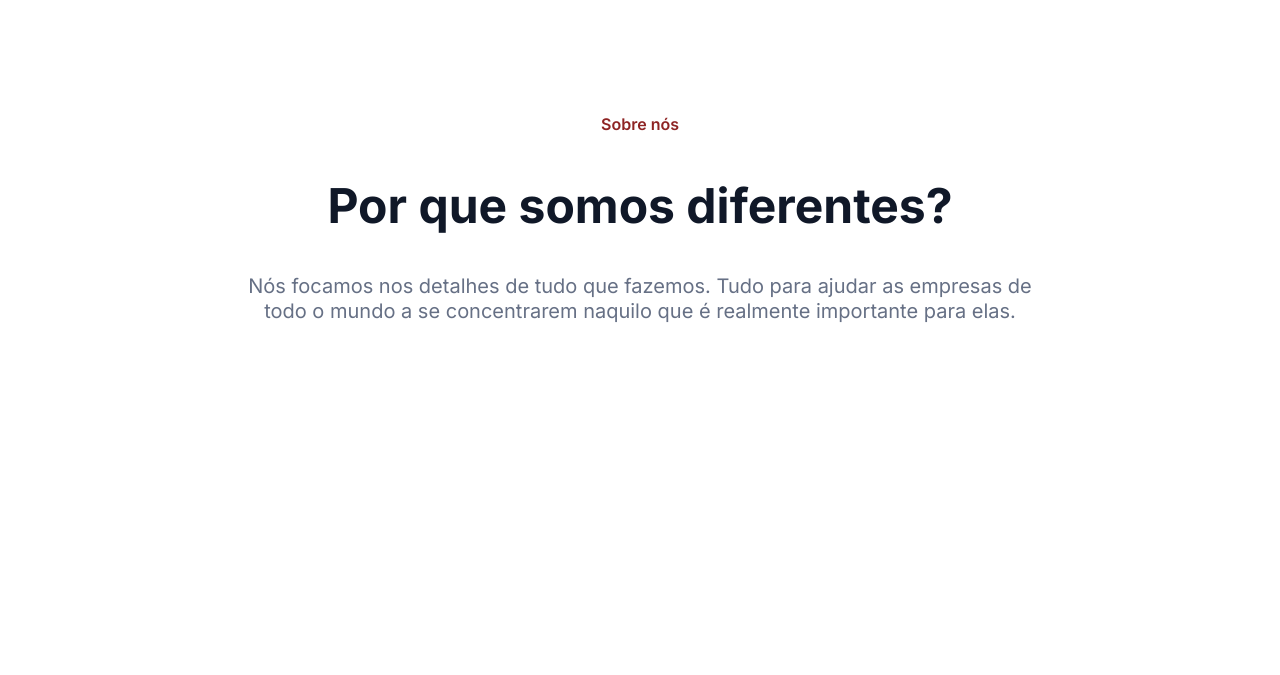
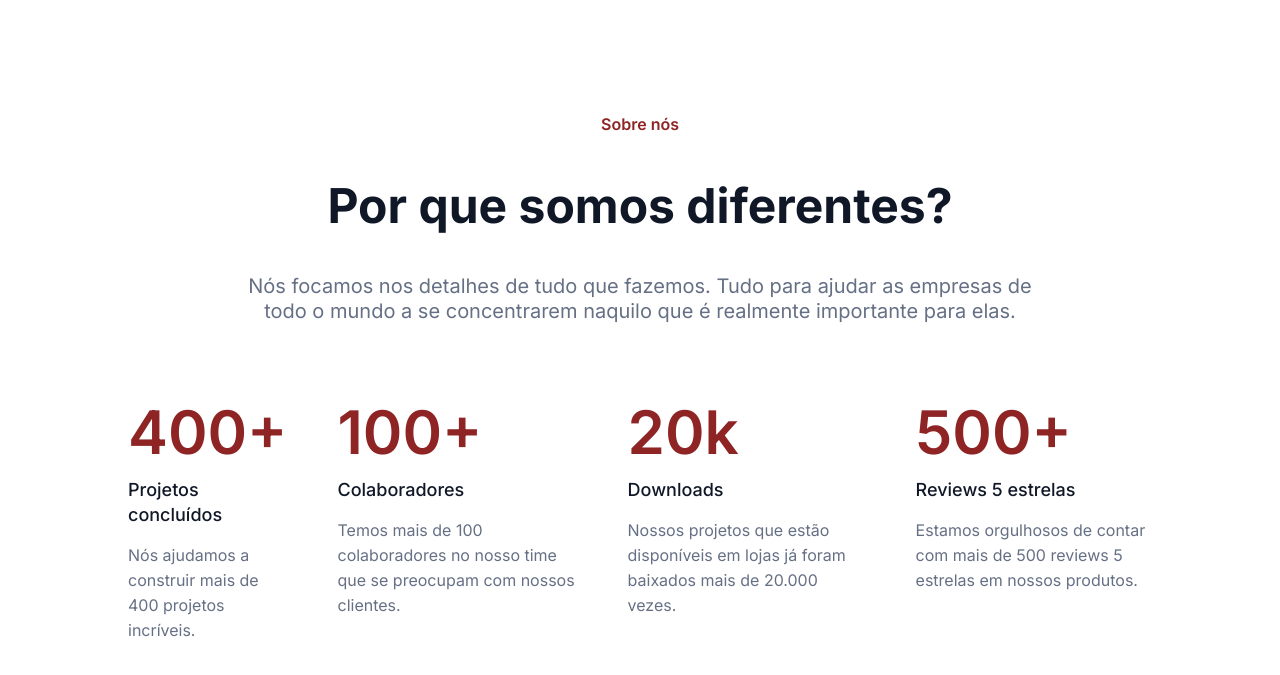
Before and after one commit to diegosantiago92/Desafio-HTML-e-CSS, a plain HTML site: page index.html in a window 1280 px wide. Shown: the part 79-754 px from the top of the page. Drawn offline with Linux system fonts and the light colour scheme.

Commit message:
Adição das métricas referente a 3a parte do desafio.

```diff
--- a/index.html
+++ b/index.html
@@ -34,6 +34,28 @@
             <h1>Por que somos diferentes?</h1>
             <p>Nós focamos nos detalhes de tudo que fazemos. Tudo para ajudar as empresas de todo o mundo a se concentrarem naquilo que é realmente importante para elas.</p>
         </section>
+        <section class="metricas__container">
+            <div>
+                <h1>400+</h1>
+                <h2>Projetos concluídos</h2>
+                <p>Nós ajudamos a construir mais de 400 projetos incríveis.</p>
+            </div>
+            <div>
+                <h1>100+</h1>
+                <h2>Colaboradores</h2>
+                <p>Temos mais de 100 colaboradores no nosso time que se preocupam com nossos clientes.</p>
+            </div>
+            <div>
+                <h1>20k</h1>
+                <h2>Downloads</h2>
+                <p>Nossos projetos que estão disponíveis em lojas já foram baixados mais de 20.000 vezes.</p>
+            </div>
+            <div>
+                <h1>500+</h1>
+                <h2>Reviews 5 estrelas</h2>
+                <p>Estamos orgulhosos de contar com mais de 500 reviews 5 estrelas em nossos produtos.</p>
+            </div>
+        </section>
     </main>
 
     <footer>
--- a/style.css
+++ b/style.css
@@ -89,8 +89,33 @@ body{
   color: var(--cinza);
   font-size: 1.25rem;
   display: block;
-  padding-bottom: 3.5rem;
+  padding-bottom: 6rem;
   width: 49.5rem;
   margin: 0 auto;
   text-align: center;
 }
+.metricas__container{
+  display: flex;
+  justify-content: space-around;
+  gap: 50px;
+  padding: 0 3rem 0;
+  margin: 0 5rem 0;
+}
+.metricas__container h1{
+  font-size: 3.75rem;
+  color: var(--vermelho);
+  padding-bottom: 2rem;
+  font-weight: 600;
+}
+.metricas__container h2{
+  font-size: 1.125rem;
+  color: var(--azul);
+  padding-bottom: 1rem;
+  font-weight: 500;
+}
+.metricas__container p{
+  font-size: 1rem;
+  color: var(--cinza);
+  padding-bottom: 1rem;
+  font-weight: 400;
+}
```
